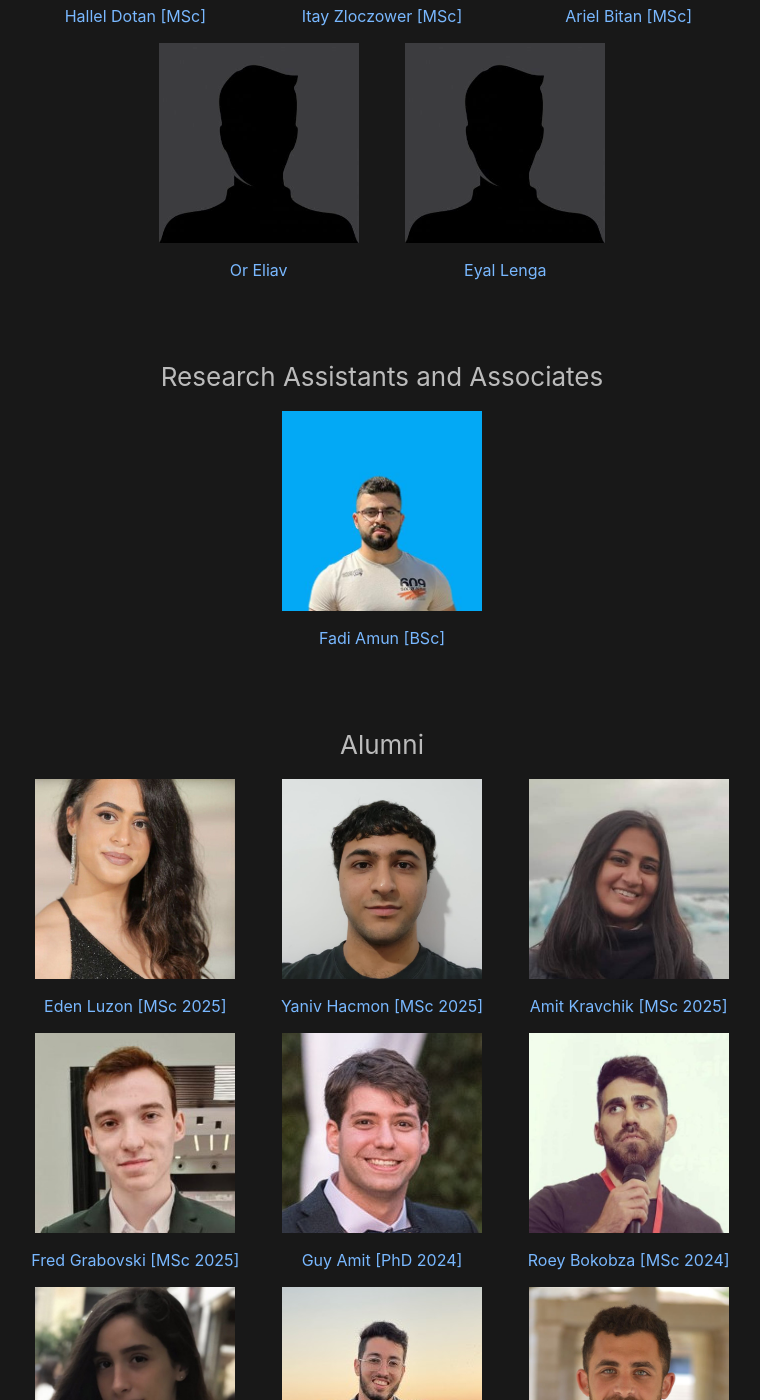
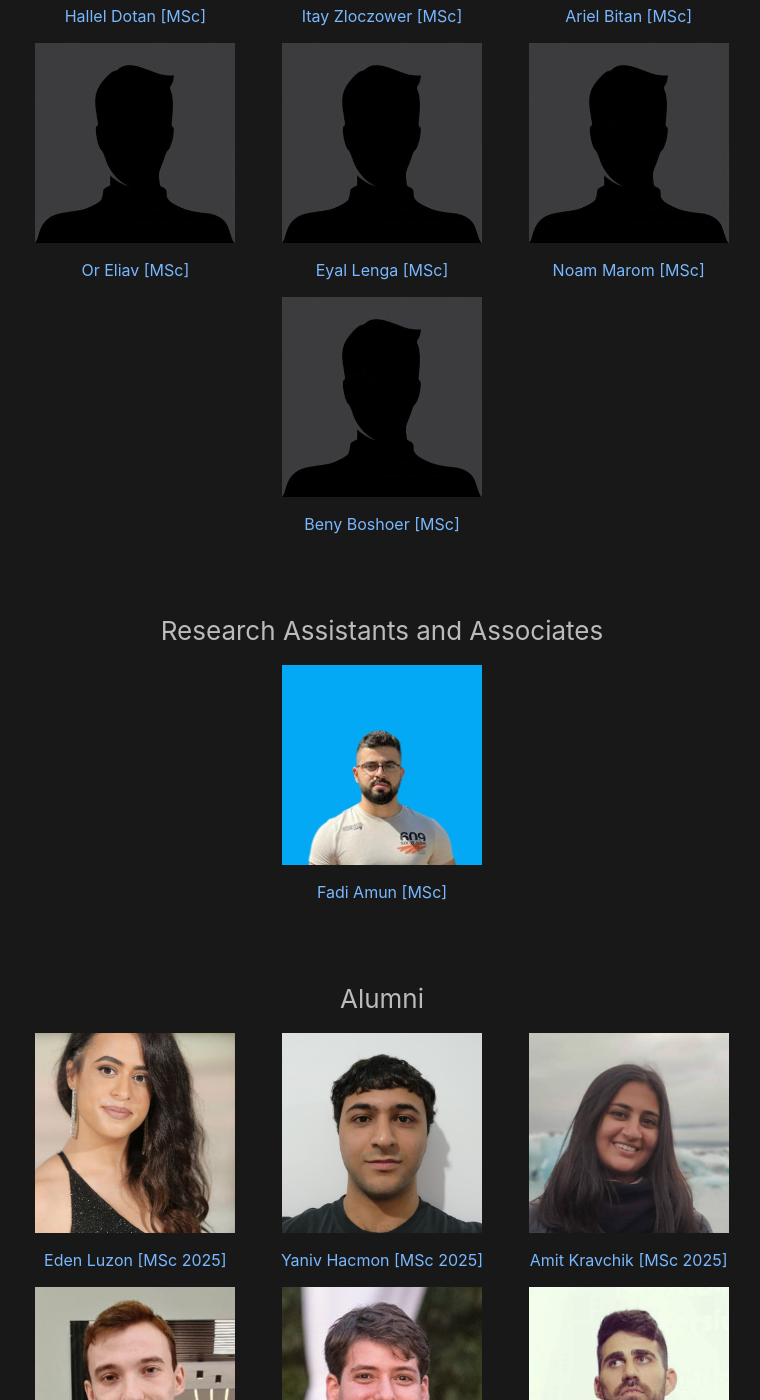
Before and after one commit to Offensive-AI-Lab/Offensive-AI-Lab.github.io, a Jekyll site: the page built from members.md, in a window 1280 px wide and 1400 px high, scrolled down 1834 px. Shown: the whole window, without its empty margins (258-1018 px from the left). Built offline with Jekyll 4.4.1, drawn with Linux system fonts in a browser that asks for light colours.

Commit message:
Add Noam Marom and Beny Boshoer; update Or, Eyal and Fadi to MSc

```diff
--- a/members.md
+++ b/members.md
@@ -167,7 +167,7 @@ permalink: /members/
       <img width="200" height="auto" src="{{site.baseurl}}/assets/members/blank.portrait.png">
     </a>
     <p>
-      <a style="text-decoration: none">Or Eliav</a>
+      <a style="text-decoration: none">Or Eliav [MSc]</a>
     </p>
   </div>
 
@@ -176,7 +176,25 @@ permalink: /members/
       <img width="200" height="auto" src="{{site.baseurl}}/assets/members/blank.portrait.png">
     </a>
     <p>
-      <a style="text-decoration: none">Eyal Lenga</a>
+      <a style="text-decoration: none">Eyal Lenga [MSc]</a>
+    </p>
+  </div>
+
+  <div style="flex: 0 0 33.333%; text-align: center;">
+    <a href="{{site.baseurl}}/noam.marom/">
+      <img width="200" height="auto" src="{{site.baseurl}}/assets/members/blank.portrait.png">
+    </a>
+    <p>
+      <a href="{{site.baseurl}}/noam.marom/" style="text-decoration: none">Noam Marom [MSc]</a>
+    </p>
+  </div>
+
+  <div style="flex: 0 0 33.333%; text-align: center;">
+    <a href="{{site.baseurl}}/beny.boshoer/">
+      <img width="200" height="auto" src="{{site.baseurl}}/assets/members/blank.portrait.png">
+    </a>
+    <p>
+      <a href="{{site.baseurl}}/beny.boshoer/" style="text-decoration: none">Beny Boshoer [MSc]</a>
     </p>
   </div>
 
@@ -193,7 +211,7 @@ permalink: /members/
       <img width="200" height="auto" src="{{site.baseurl}}/assets/members/fadi.amun.jpg">
     </a>
     <p>
-      <a href="{{site.baseurl}}/fadi.amun/" style="text-decoration: none">Fadi Amun [BSc]</a>
+      <a href="{{site.baseurl}}/fadi.amun/" style="text-decoration: none">Fadi Amun [MSc]</a>
     </p>
   </div>
 
```
Also changed, not shown: members/beny.boshoer.md (added, +14 -0 lines), members/fadi.amun.md (+1 -1 lines), members/noam.marom.md (added, +14 -0 lines).
